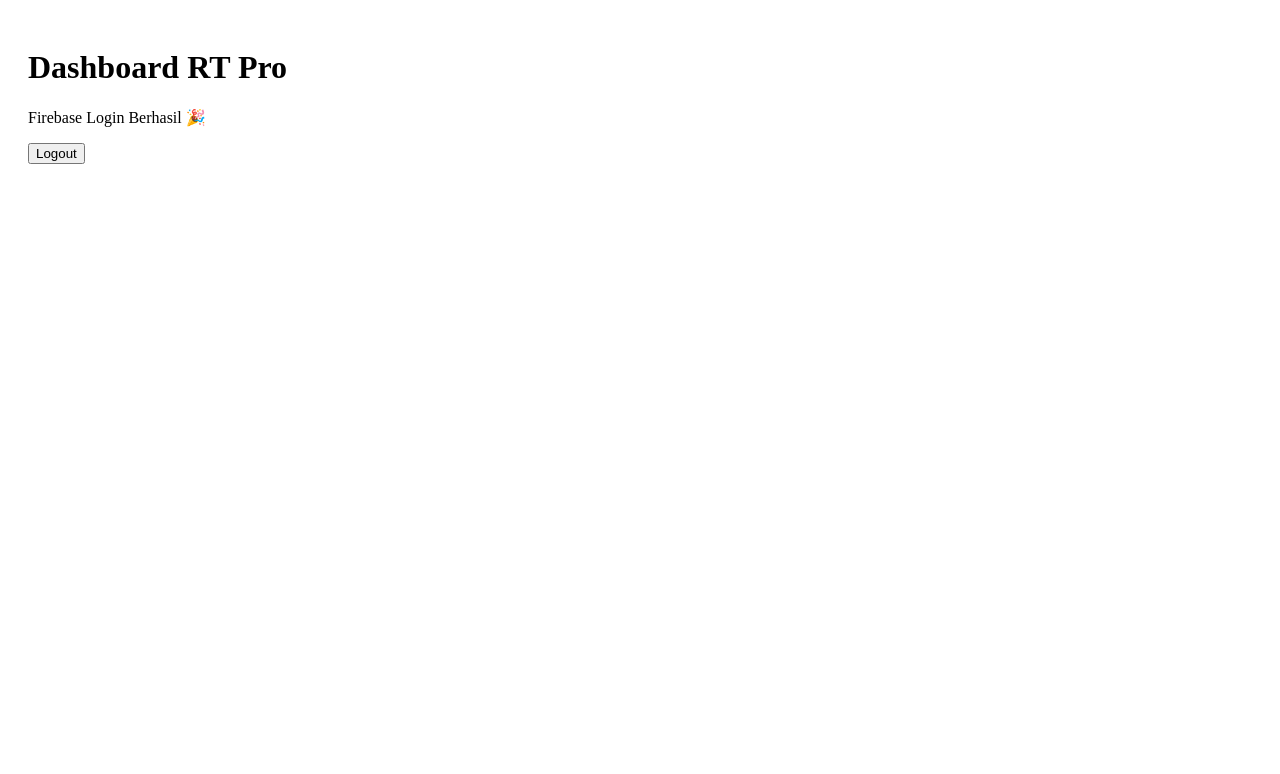
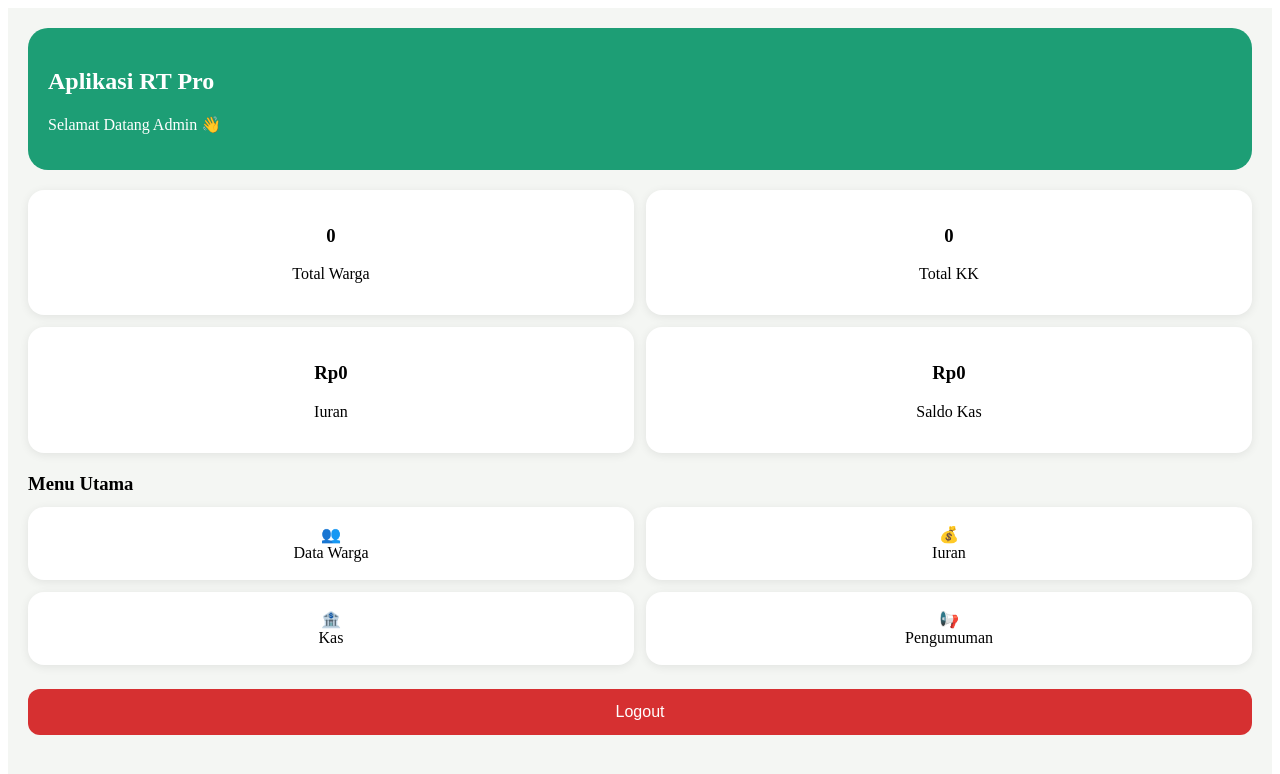
Before and after one commit to andizhuu/AplikasiRT-Pro, a React app: page /dashboard in a window 1280 px wide. Shown: the top 774 px of the page. Built offline with nearby package versions, Linux system fonts and the light colour scheme; no server answers; sample sign-in values are in the browser's storage; the HTML template or start-up script is replaced by a standard one.

Commit message:
dashboard v2 working

```diff
--- a/src/pages/Dashboard.jsx
+++ b/src/pages/Dashboard.jsx
@@ -1,6 +1,6 @@
+import { useNavigate } from "react-router-dom";
 import { signOut } from "firebase/auth";
 import { auth } from "../firebase/firebase";
-import { useNavigate } from "react-router-dom";
 
 export default function Dashboard() {
   const navigate = useNavigate();
@@ -10,14 +10,133 @@
     navigate("/");
   };
 
+  const cardStyle = {
+    background: "#fff",
+    borderRadius: "16px",
+    padding: "16px",
+    boxShadow: "0 2px 10px rgba(0,0,0,0.08)",
+    textAlign: "center",
+  };
+
+  const menuStyle = {
+    background: "#fff",
+    borderRadius: "16px",
+    padding: "18px",
+    textAlign: "center",
+    cursor: "pointer",
+    boxShadow: "0 2px 10px rgba(0,0,0,0.08)",
+  };
+
   return (
-    <div style={{ padding: "20px" }}>
-      <h1>Dashboard RT Pro</h1>
+    <div
+      style={{
+        minHeight: "100vh",
+        background: "#f4f6f3",
+        padding: "20px",
+      }}
+    >
+      <div
+        style={{
+          background: "#1D9E75",
+          color: "white",
+          padding: "20px",
+          borderRadius: "20px",
+          marginBottom: "20px",
+        }}
+      >
+        <h2>Aplikasi RT Pro</h2>
+        <p>Selamat Datang Admin 👋</p>
+      </div>
 
-      <p>Firebase Login Berhasil 🎉</p>
+      <div
+        style={{
+          display: "grid",
+          gridTemplateColumns: "repeat(2,1fr)",
+          gap: "12px",
+          marginBottom: "20px",
+        }}
+      >
+        <div style={cardStyle}>
+          <h3>0</h3>
+          <p>Total Warga</p>
+        </div>
+
+        <div style={cardStyle}>
+          <h3>0</h3>
+          <p>Total KK</p>
+        </div>
+
+        <div style={cardStyle}>
+          <h3>Rp0</h3>
+          <p>Iuran</p>
+        </div>
+
+        <div style={cardStyle}>
+          <h3>Rp0</h3>
+          <p>Saldo Kas</p>
+        </div>
+      </div>
+
+      <h3 style={{ marginBottom: "12px" }}>
+        Menu Utama
+      </h3>
+
+      <div
+        style={{
+          display: "grid",
+          gridTemplateColumns: "repeat(2,1fr)",
+          gap: "12px",
+        }}
+      >
+        <div
+          style={menuStyle}
+          onClick={() => navigate("/warga")}
+        >
+          👥
+          <br />
+          Data Warga
+        </div>
+
+        <div
+          style={menuStyle}
+          onClick={() => navigate("/iuran")}
+        >
+          💰
+          <br />
+          Iuran
+        </div>
+
+        <div
+          style={menuStyle}
+          onClick={() => navigate("/kas")}
+        >
+          🏦
+          <br />
+          Kas
+        </div>
+
+        <div
+          style={menuStyle}
+          onClick={() => navigate("/pengumuman")}
+        >
+          📢
+          <br />
+          Pengumuman
+        </div>
+      </div>
 
       <button
         onClick={logout}
+        style={{
+          width: "100%",
+          marginTop: "24px",
+          padding: "14px",
+          border: "none",
+          borderRadius: "12px",
+          background: "#d63031",
+          color: "#fff",
+          fontSize: "16px",
+        }}
       >
         Logout
       </button>
```
Also changed, not shown: src/pages/Iuran.jsx (added), src/pages/Kas.jsx (added), src/pages/Pengumuman.jsx (added), src/pages/Setting.jsx (added), src/pages/Warga.jsx (added).
